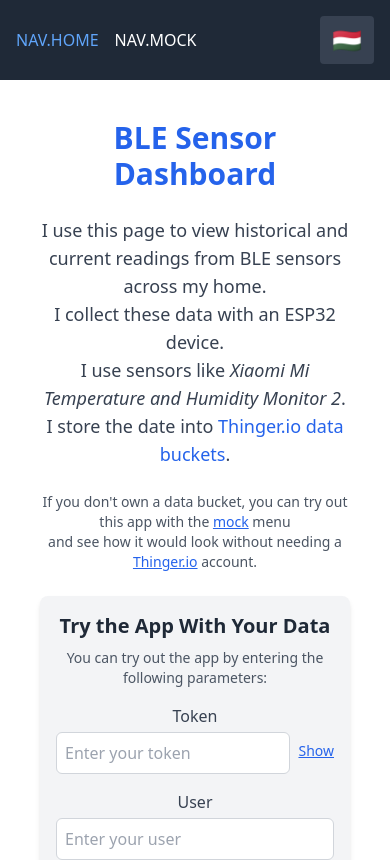
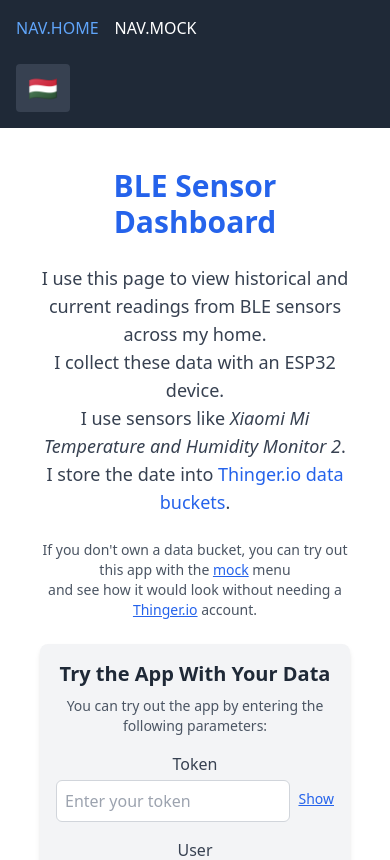
Before and after one commit to budavariam/home-dashboard, a React (Vite) app in the folder frontend/: page / in a window 390 px wide. Shown: the top 860 px of the page. Built offline with nearby package versions, Linux system fonts and the light colour scheme; what i18next-resources-to-backend would draw is missing.

Commit message:
Refactor navigation layout for better responsiveness

```diff
--- a/frontend/src/App.tsx
+++ b/frontend/src/App.tsx
@@ -12,11 +12,11 @@ export const App = () => {
     const isAuthenticated = useMock || (token && apiParams.user && apiParams.bucket);
 
     return (
-        <div className="min-h-screen ">
+        <div className="min-h-screen">
             <nav className="bg-gray-800 text-white p-4">
-                <div className="flex justify-between items-center">
-                    <ul className="flex gap-4">
-                        <li>
+                <div className="flex flex-col sm:flex-row sm:justify-between sm:items-center gap-4">
+                    <ul className="flex gap-4 overflow-x-auto overflow-y-hidden whitespace-nowrap pb-2 sm:pb-0 scrollbar-thin scrollbar-thumb-gray-600 scrollbar-track-gray-800">
+                        <li className="flex-shrink-0">
                             <NavLink
                                 to="."
                                 className={({ isActive }: {isActive: boolean}) =>
@@ -28,7 +28,7 @@ export const App = () => {
                         </li>
                         {isAuthenticated && (
                             <>
-                                <li>
+                                <li className="flex-shrink-0">
                                     <NavLink
                                         to="dashboard"
                                         className={({ isActive }: {isActive: boolean}) =>
@@ -38,7 +38,7 @@ export const App = () => {
                                         {t('NAV.DASHBOARD')}
                                     </NavLink>
                                 </li>
-                                <li>
+                                <li className="flex-shrink-0">
                                     <NavLink
                                         to="history"
                                         className={({ isActive }: {isActive: boolean}) =>
@@ -50,7 +50,7 @@ export const App = () => {
                                 </li>
                             </>
                         )}
-                        <li>
+                        <li className="flex-shrink-0">
                             <NavLink
                                 to="mock"
                                 className={({ isActive }: {isActive: boolean}) =>
@@ -61,7 +61,9 @@ export const App = () => {
                             </NavLink>
                         </li>
                     </ul>
-                    <LanguageSwitcher />
+                    <div className="flex-shrink-0">
+                        <LanguageSwitcher />
+                    </div>
                 </div>
             </nav>
             <main className="p-4">
```
